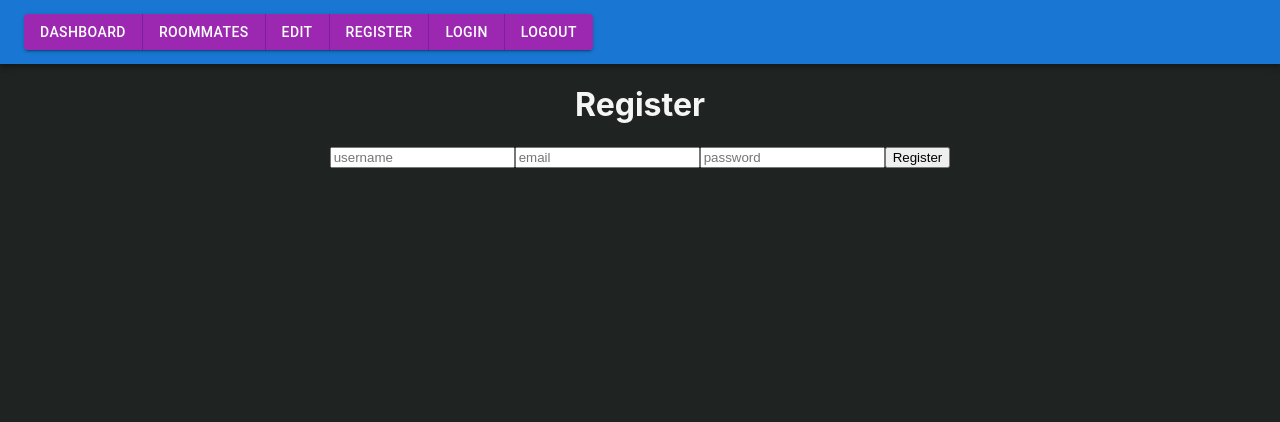
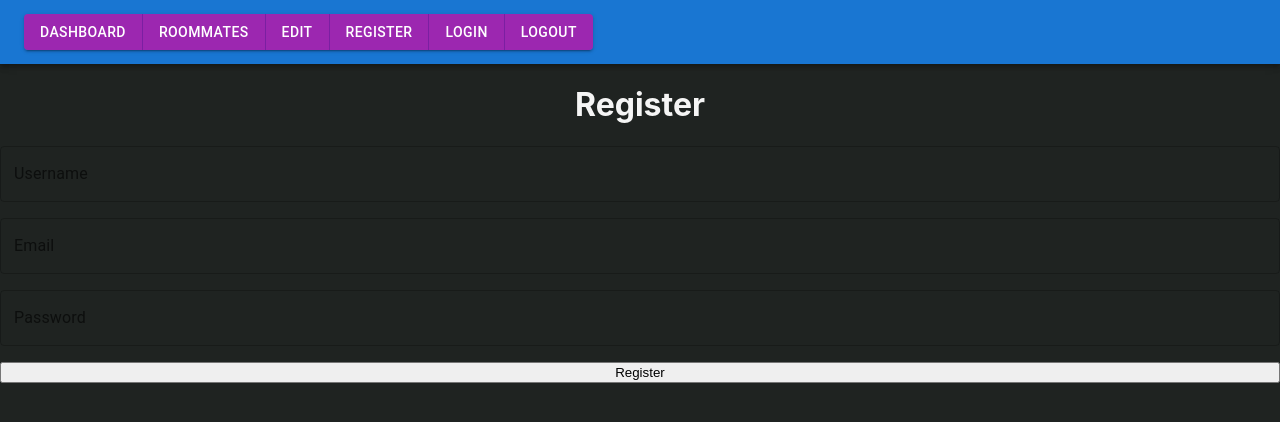
Before and after one commit to andrew-merz/Door-Tie-frontend, a React (Create React App) app: page /pages/Register in a window 1280 px wide. Shown: the top 422 px of the page. Built offline with nearby package versions, Linux system fonts and the light colour scheme.

Commit message:
more material ui styling

```diff
--- a/src/pages/Login.js
+++ b/src/pages/Login.js
@@ -1,7 +1,7 @@
 import { useState } from "react";
 import React from "react";
 import Nav from "../components/Nav";
-//import { TextField } from "@mui/material";
+import { TextField, Stack } from "@mui/material";
 
 function Login() {
   const [email, setEmail] = useState("");
@@ -38,13 +38,17 @@ function Login() {
       <Nav />
       <h1>Login</h1>
       <form onSubmit={loginUser}>
-        <input
+        <TextField
+          label="Email"
+          variant="outlined"
           value={email}
           onChange={(e) => setEmail(e.target.value)}
           type="email"
           placeholder="email"
         />
-        <input
+        <TextField
+          label="Password"
+          variant="outlined"
           value={password}
           onChange={(e) => setPassword(e.target.value)}
           type="password"
--- a/src/pages/Register.js
+++ b/src/pages/Register.js
@@ -2,6 +2,7 @@ import { useState } from "react";
 import React from "react";
 import Nav from "../components/Nav";
 import { useNavigate } from "react-router-dom";
+import { TextField, Stack } from "@mui/material";
 
 function Register() {
   const navigate = useNavigate();
@@ -34,25 +35,31 @@ function Register() {
       <Nav />
       <h1>Register</h1>
       <form onSubmit={registerUser}>
-        <input
+        <Stack spacing={2}>
+          <TextField
+            label="Username"
+            variant="outlined"
             value={username}
             onChange={(e) => setUsername(e.target.value)}
             type="text"
-          placeholder="username"
           />
-        <input
+          <TextField
+            label="Email"
+            variant="outlined"
             value={email}
             onChange={(e) => setEmail(e.target.value)}
             type="email"
-          placeholder="email"
           />
-        <input
+          <TextField
+            label="Password"
+            variant="outlined"
             value={password}
             onChange={(e) => setPassword(e.target.value)}
             type="password"
-          placeholder="password"
           />
+
           <input type="submit" value="Register" />
+        </Stack>
       </form>
     </div>
   );
```
Lines whose indentation alone changed are shown as unchanged.
